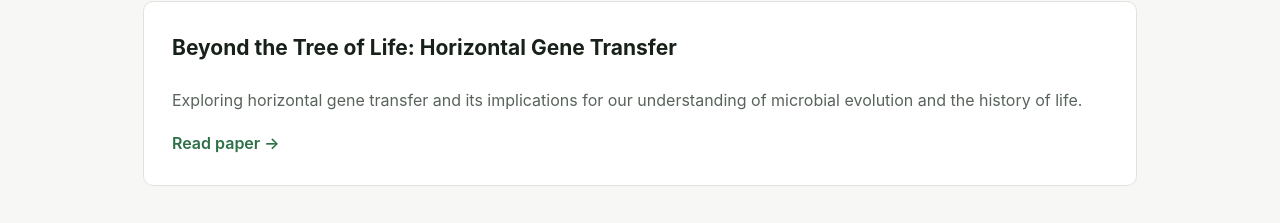
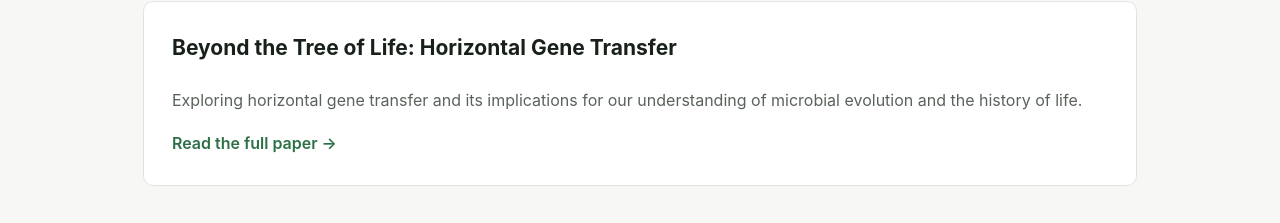
Before and after one commit to zpj66c2p5c-hash/raeesbiology, a plain HTML site: page index.html in a window 1280 px wide. Shown: the part 1700-1923 px from the top of the page. Drawn offline with Linux system fonts and the light colour scheme.

Commit message:
Update index.html

```diff
--- a/index.html
+++ b/index.html
@@ -335,8 +335,12 @@ Exploring horizontal gene transfer and its implications for
 our understanding of microbial evolution and the history of life.
 </p>
 
-<a href="#">
-Read paper →
+
+
+<a href="horizontal-gene-transfer.html">
+
+    Read the full paper →
+
 </a>
 
 </div>
```
